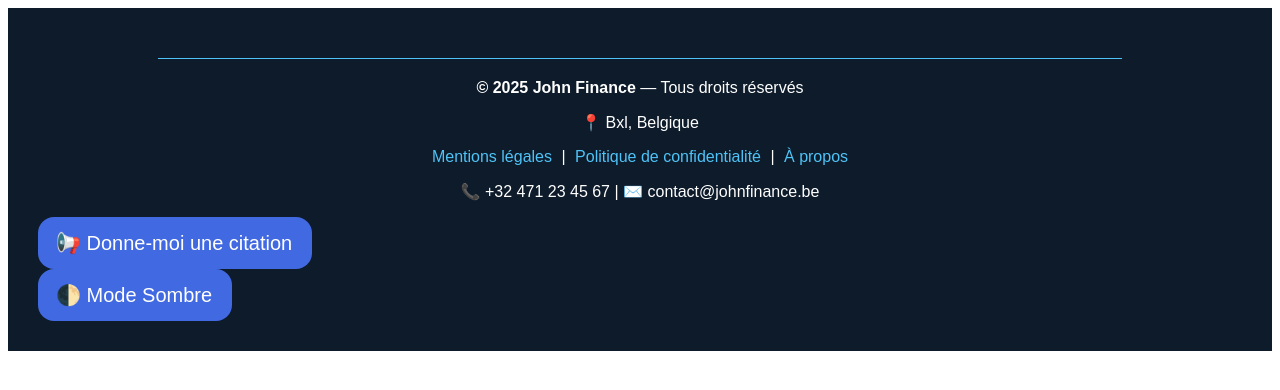
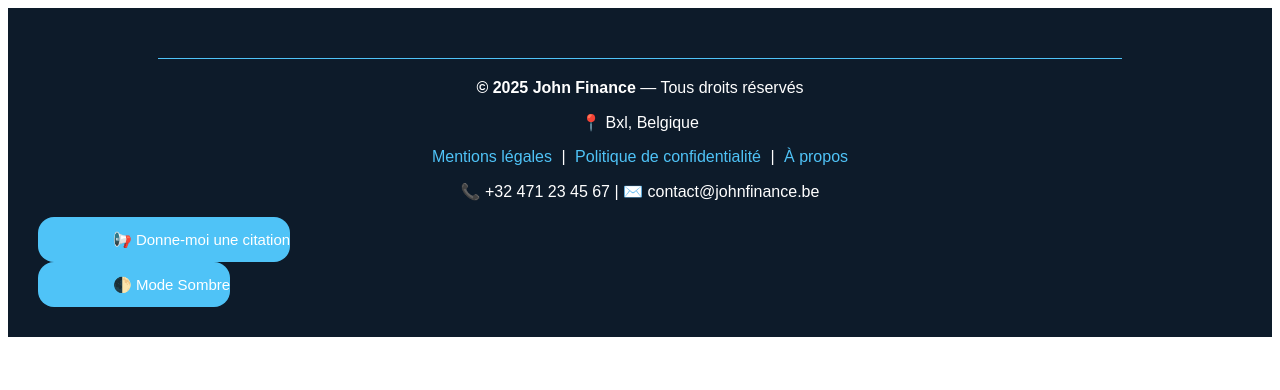
Before and after one commit to v-alex-dev/project-team, a plain HTML site: page src/index.html in a window 1280 px wide. Drawn offline with Linux system fonts and the light colour scheme.

Commit message:
footer.06

```diff
--- a/src/css/style.css
+++ b/src/css/style.css
@@ -37,11 +37,10 @@
 /* From Uiverse.io by adamgiebl */
 button {
   font-family: inherit;
-  font-size: 20px;
-  background: royalblue;
+  font-size: 15px;
+  background: #4fc3f7;
   color: white;
-  padding: 0.7em 1em;
-  padding-left: 0.9em;
+  padding: 0.9em 0em 0.9em 5em;
   display: flex;
   align-items: center;
   border: none;
```
